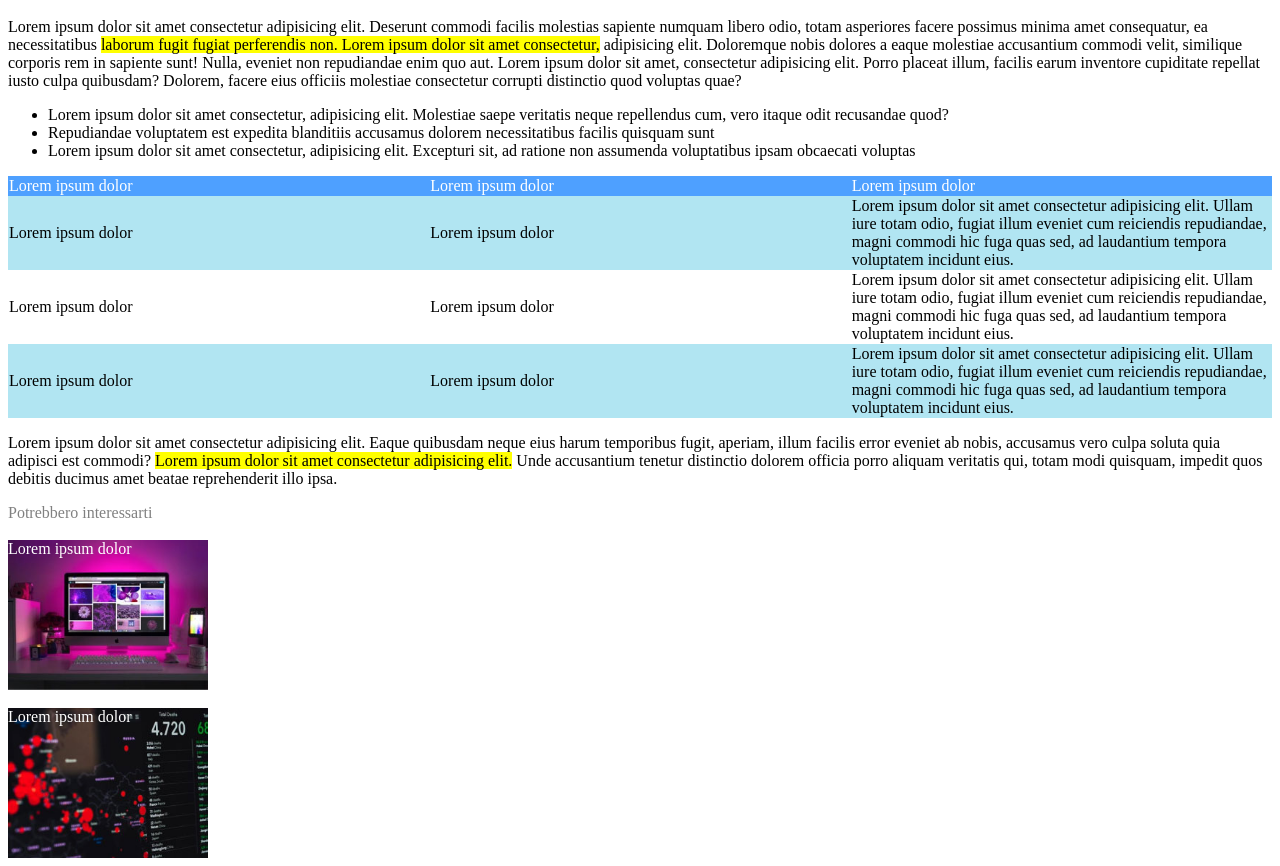
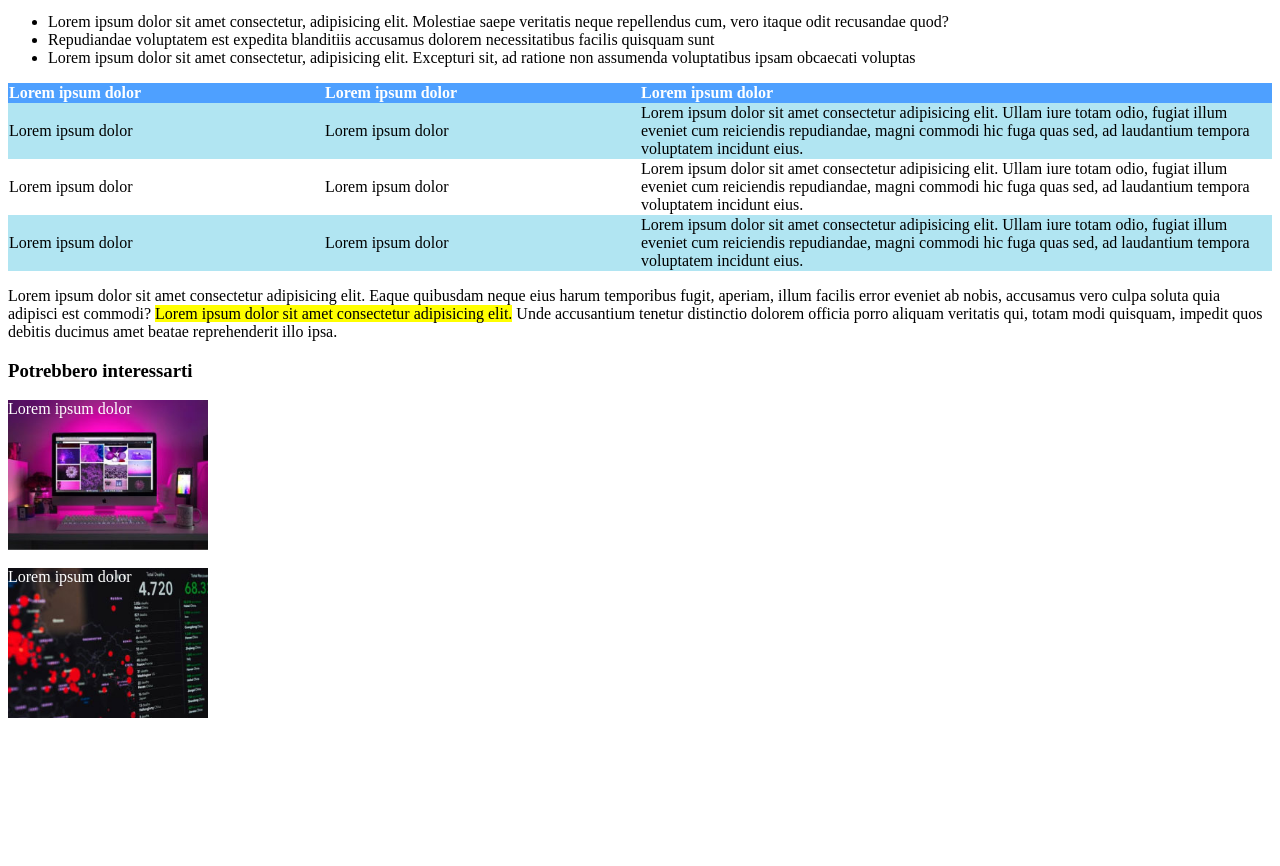
Before and after one commit to DavideSantambrogio/html-css-booleaner, a plain HTML site: page index.html in a window 1280 px wide. Shown: the part 724-1590 px from the top of the page. After the commit the page ends 1450 px from the top, so only its background shows below. Drawn offline with Linux system fonts and the light colour scheme.

Commit message:
add: correzione

```diff
--- a/css/style.css
+++ b/css/style.css
@@ -2,25 +2,29 @@
 header{
     background-image: url(../img/pattern.png);
     background-color:#4ea0ff;
+
+    /*
     background-repeat: repeat;
     background-position: center;
-    background-size: contain;
+    */
+
+    background-size: 300px;  /* usa misure fisse */
 }
 
-.logo{
+#logo{
     height: 50px;
 }
 
 /* titolo */
-h1{
-    font-size: 40px;
+.data{
+    font-size: 10px;
 }
 
 .fonte{
     color: gray;
 }
 
-.inner-text{
+.autore{
     color: blue;
 }
 
@@ -37,9 +41,10 @@ h1{
 /* tabella */
 table{
     border-collapse: collapse;
+    text-align: left;
 }
 
-td{ width:15% ;
+.cella-larga{ width:50% ;
 }
 
 thead{
@@ -52,22 +57,22 @@ thead{
 }
 
 /* potrebbero ineressarti */
-.correlati {
+.h3 {
     color: gray;
 }
 
-.monitor {
+.correlati{
     width: 200px;
     height: 150px;
-    background-image:url(../img/monitor.jpg) ;
     background-size: cover;
+    background-position: center;
     color: white;
 }
 
+.monitor {
+    background-image:url(../img/monitor.jpg) ;
+}
+
 .graph {
-    width: 200px;
-    height: 150px;
     background-image:url(../img/graph.jpg) ;
-    background-size: cover;
-    color: white;
 }
--- a/index.html
+++ b/index.html
@@ -6,27 +6,31 @@
     <title>html-css-booleaner</title>
     <link rel="stylesheet" href="css/style.css">
 </head>
+<body>
     <!-- header -->
     <header>
         <br>
         <br>
-     <img class="logo" src="img/logo.svg" alt="the booleaner">
+        <img id="logo" src="img/logo.svg" alt="the booleaner">
     </header>
-<body>
+
     <main>
         <!-- titolo -->
+        <!-- quando cè un solo titolo usa div e non section -->
         <section>
             <h1>Internet deve essere al servizio del "bene pubblico": il manifesto di Tim Berners-lee</h1>
             <div class="fonte">
-                Scritto da <span class="inner-text">The Booleaner</span>
-                <br>il 10/10/2020
+                Scritto da <span class="autore">The Booleaner</span>
+                <br> <span class="data">il 10/10/2020</span>
             </div>
         </section>
         <br>
         <!-- foto -->
         <section>
+            <div>
                 <img src="img/tim-1.jpg" alt="Tim Berners-lee">
                 <img src="img/tim-2.jpg" alt="Tim Berners-lee">
+            </div>
             <div class="credits">
                 1st Photo: John S. and James L Knight foundation, by scott Henrichsen
                 <br>2nd Photo: Wikimedia, by Paul Clarke
@@ -50,41 +54,39 @@
         </ul>
         <!-- tabella -->
         <table>
-            <thead>
-                <td nowrap>Lorem ipsum dolor</td>
-                <td nowrap>Lorem ipsum dolor</td>
-                <td nowrap>Lorem ipsum dolor</td>
+            <thead >
+                <th >Lorem ipsum dolor</th>
+                <th >Lorem ipsum dolor</th>
+                <th class="cella-larga" >Lorem ipsum dolor</th>
             </thead>
             <!-- prima riga -->
             <tbody class="azzurro">
-                <td nowrap>Lorem ipsum dolor</td>
-                <td nowrap>Lorem ipsum dolor</td>
+                <td >Lorem ipsum dolor</td>
+                <td >Lorem ipsum dolor</td>
                 <td>Lorem ipsum dolor sit amet consectetur adipisicing elit. Ullam iure totam odio, fugiat illum eveniet cum reiciendis repudiandae, magni commodi hic fuga quas sed, ad laudantium tempora voluptatem incidunt eius.</td>
             </tbody>
             <!-- seconda riga -->
             <tbody>
-                <td nowrap>Lorem ipsum dolor</td>
-                <td nowrap>Lorem ipsum dolor</td>
+                <td >Lorem ipsum dolor</td>
+                <td >Lorem ipsum dolor</td>
                 <td>Lorem ipsum dolor sit amet consectetur adipisicing elit. Ullam iure totam odio, fugiat illum eveniet cum reiciendis repudiandae, magni commodi hic fuga quas sed, ad laudantium tempora voluptatem incidunt eius.</td>
             </tbody>
             <!-- terza riga -->
             <tbody class="azzurro">
-                <td nowrap>Lorem ipsum dolor</td>
-                <td nowrap>Lorem ipsum dolor</td>
+                <td >Lorem ipsum dolor</td>
+                <td >Lorem ipsum dolor</td>
                 <td>Lorem ipsum dolor sit amet consectetur adipisicing elit. Ullam iure totam odio, fugiat illum eveniet cum reiciendis repudiandae, magni commodi hic fuga quas sed, ad laudantium tempora voluptatem incidunt eius.</td>
             </tbody>
         </table>
         <!-- secondo paragrafo -->
         <p>Lorem ipsum dolor sit amet consectetur adipisicing elit. Eaque quibusdam neque eius harum temporibus fugit, aperiam, illum facilis error eveniet ab nobis, accusamus vero culpa soluta quia adipisci est commodi? <span class="evidenziato"> Lorem ipsum dolor sit amet consectetur adipisicing elit.</span> Unde accusantium tenetur distinctio dolorem officia porro aliquam veritatis qui, totam modi quisquam, impedit quos debitis ducimus amet beatae reprehenderit illo ipsa.</p>
         <!-- potrebbero interessarti -->
-        <div class="correlati
-    ">
-            Potrebbero interessarti
-            <br>
-            <br><div class="monitor"> Lorem ipsum dolor
+        <div>
+            <h3>Potrebbero interessarti</h3>
+            <div class="correlati monitor"> Lorem ipsum dolor
             </div>
             <br>
-            <div class="graph"> Lorem ipsum dolor
+            <div class="correlati graph"> Lorem ipsum dolor
         </div>
 </main>
 <body>
```
Lines whose indentation alone changed are shown as unchanged.
